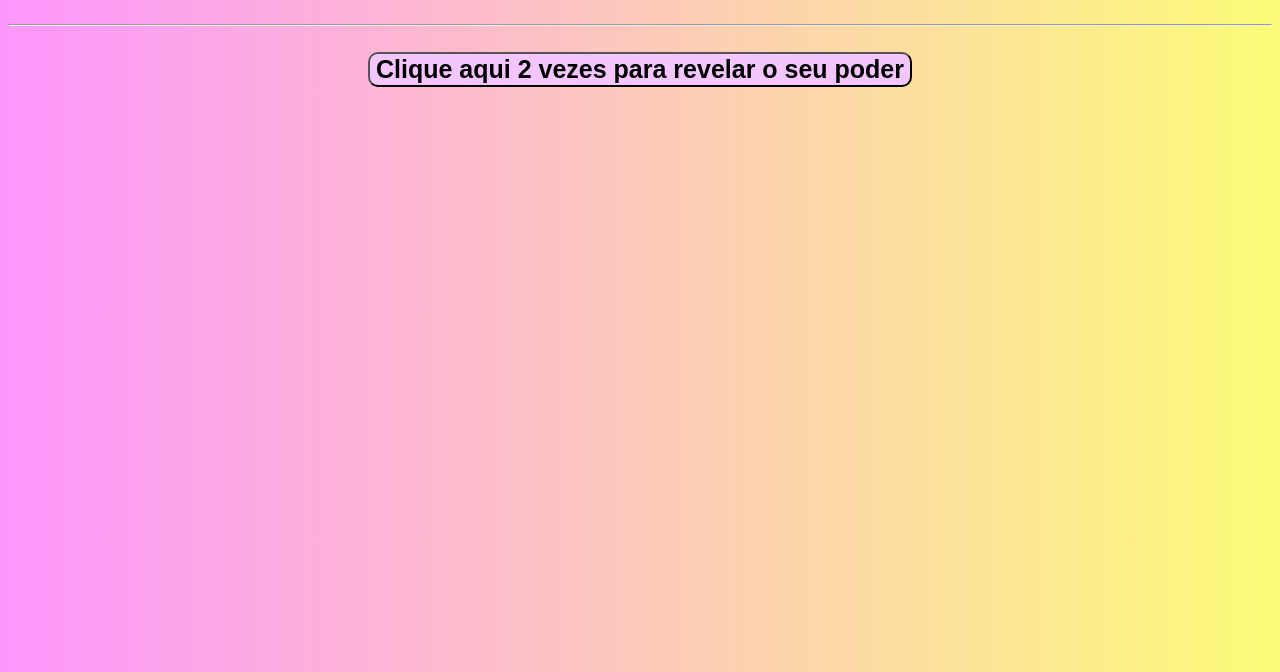
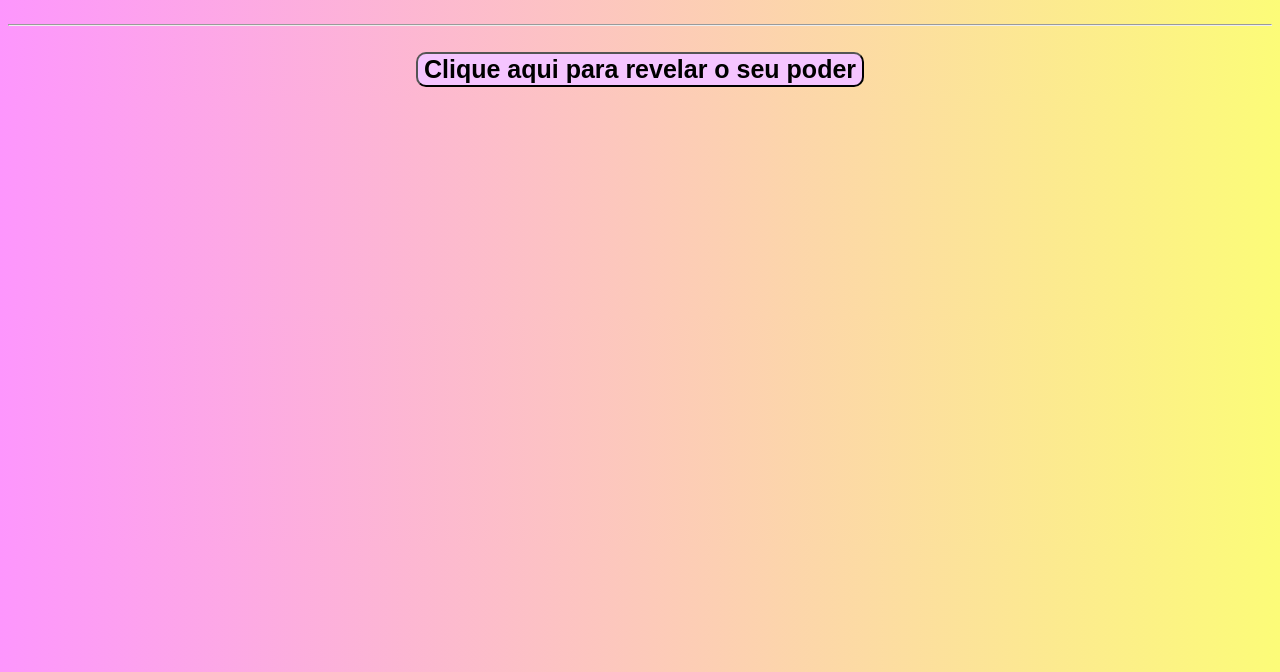
Before and after one commit to Overseeeer/Site-dos-Ba-s, a plain HTML site: page Baús - Projeto Matheus Quost/baus/bau6.html in a window 1280 px wide. Shown: the part 128-800 px from the top of the page. Drawn offline with Linux system fonts and the light colour scheme.

Commit message:
Update bau6.html

```diff
--- a/Baús - Projeto Matheus Quost/baus/bau6.html
+++ b/Baús - Projeto Matheus Quost/baus/bau6.html
@@ -16,7 +16,7 @@
     <br>
 
     <div style="text-align: center;" class="">
-        <button class="button2" class="p2" style="font-size: 25px" onClick="mostrarConteudo()"><b>Clique aqui 2 vezes para revelar o seu poder</button>
+        <button class="button2" class="p2" style="font-size: 25px" onClick="mostrarConteudo()"><b>Clique aqui para revelar o seu poder</button>
     </div>
     <div id="conteudo" class="glass-container">
 
```
